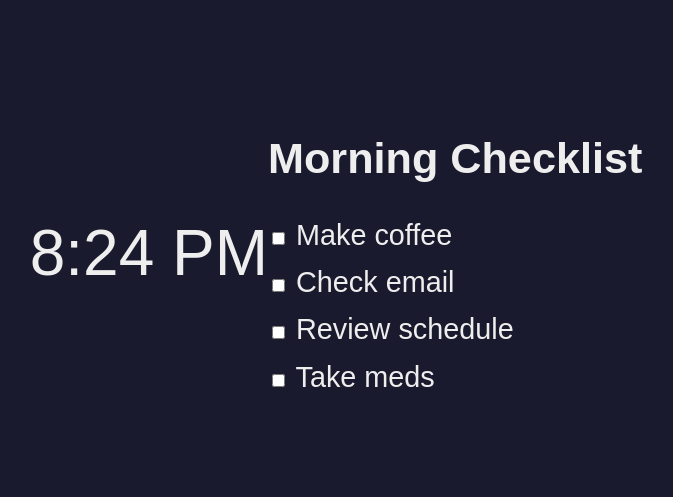
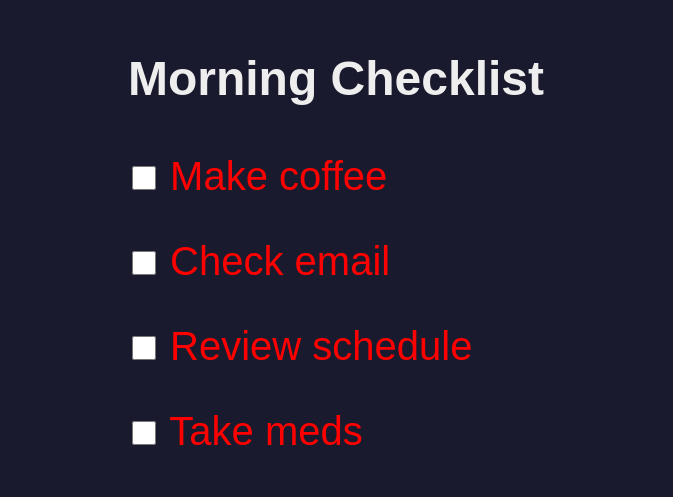
Before and after one commit to awefree/checklist, a plain HTML site: page index.html in a window 1280 px wide. Shown: the part 147-644 px from the top of the page, without its empty margins (304-977 px from the left). Drawn offline with Linux system fonts and the light colour scheme.

Commit message:
Update index.html

```diff
--- a/index.html
+++ b/index.html
@@ -6,13 +6,14 @@
   body { background: #1a1a2e; color: #eee; font-family: sans-serif;
          display: flex; justify-content: center; align-items: center;
          height: 100vh; margin: 0; }
-  #clock { font-size: 4rem; }
-  #list { display: none; font-size: 1.8rem; text-align: left; }
-  #list label { display: block; margin: 0.5em 0; }
+  #list { display: none; font-size: 2.5rem; text-align: left; }
+  #list h2 { font-size: 3rem; margin-bottom: 1em; }
+  #list label { display: block; margin: 1em 0; color: red;
+                cursor: pointer; }
+  #list input { width: 1.5rem; height: 1.5rem; }
 </style>
 </head>
 <body>
-  <div id="clock">--:--</div>
   <div id="list">
     <h2>Morning Checklist</h2>
     <label><input type="checkbox"> Make coffee</label>
@@ -21,20 +22,28 @@
     <label><input type="checkbox"> Take meds</label>
   </div>
 <script>
-  var showAt = 7;    // hour (24h) when list appears
-  var showMin = 0;   // minute
+  var showAt = 7;
+  var showMin = 0;
+  var hideAt = 21;
+
   function tick() {
     var now = new Date();
     var h = now.getHours(), m = now.getMinutes();
-    document.getElementById('clock').textContent =
-      ((h % 12) || 12) + ':' + (m < 10 ? '0' : '') + m +
-      (h >= 12 ? ' PM' : ' AM');
-    if (h > showAt || (h == showAt && m >= showMin)) {
+    if (h >= hideAt) {
+      document.getElementById('list').style.display = 'none';
+    } else if (h > showAt || (h == showAt && m >= showMin)) {
       document.getElementById('list').style.display = 'block';
     }
   }
   setInterval(tick, 1000);
   tick();
+
+  var boxes = document.querySelectorAll('input[type=checkbox]');
+  for (var i = 0; i < boxes.length; i++) {
+    boxes[i].addEventListener('change', function() {
+      this.parentElement.style.color = this.checked ? 'green' : 'red';
+    });
+  }
 </script>
 </body>
 </html>
```
